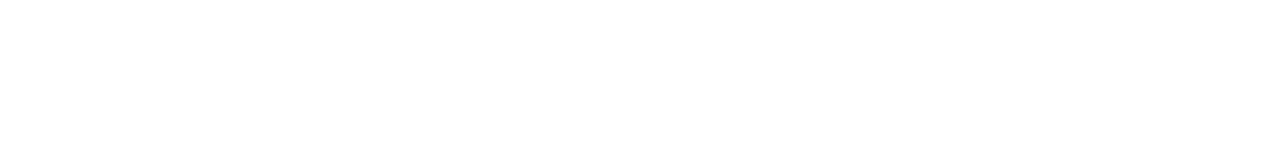
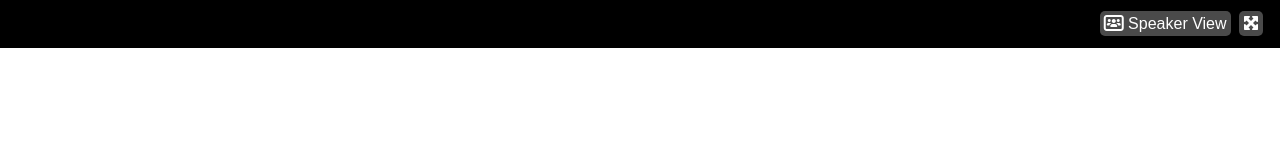
Before and after one commit to MichaelMantovani/html-css-zoom, a plain HTML site: page index.html in a window 1280 px wide. Drawn offline with Linux system fonts and the light colour scheme.

Commit message:
Added header

```diff
--- a/CSS/style.css
+++ b/CSS/style.css
@@ -15,7 +15,54 @@
 
 :root{
   --bgcolor: black;
+  --options: white;
+  --bg-view-opt: rgb(74,74,74);
   --share: rgb(75,200,0);
   --end-meet: rgb(225,29,52);
 
 }
+
+
+/* GENERICS */
+
+body{
+  font-family: sans-serif;
+}
+
+
+a{
+  text-decoration: none;
+  color: var(--options);
+}
+
+/* UTILITY */
+
+.bd{
+  border: 1px dashed white;
+}
+
+
+.bgcolor{
+  background-color: var(--bgcolor);
+}
+
+
+
+/* HEADER */
+
+.display-opt{
+  text-align: right;
+  padding: 15px;
+}
+
+
+.display-opt a{
+  background-color: var(--bg-view-opt);
+  padding: 4px;
+  border-radius: 5px;
+}
+
+
+.display-opt span{
+  margin: 0 2px;
+}
--- a/index.html
+++ b/index.html
@@ -9,7 +9,14 @@
   <title>Zoom</title>
 </head>
 <body>
-  <header></header>
+
+  <!-- Display options -->
+  <header class="bgcolor">
+    <div class="display-opt">
+      <span><a href="#"><i class="fa-solid fa-users-rectangle"></i> Speaker View</a></span>
+      <span><a href="#"><i class="fa-solid fa-maximize"></i></a></span>
+    </div>
+  </header>
   <main></main>
   <footer></footer>
 
```
